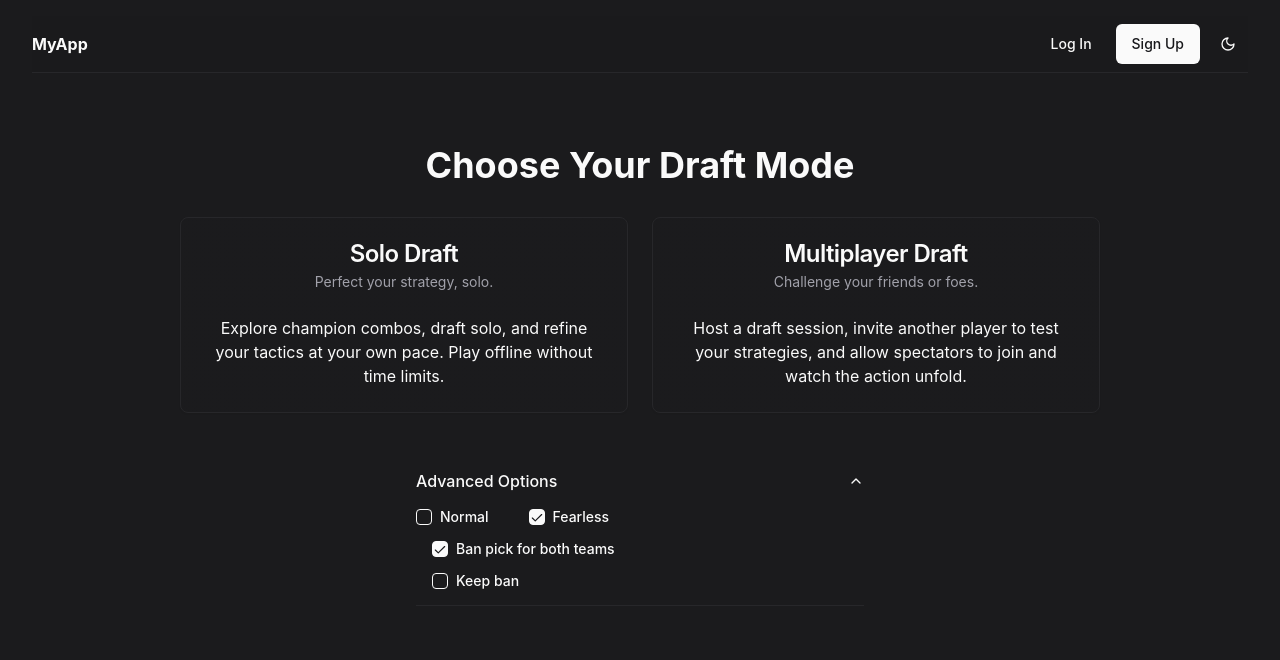
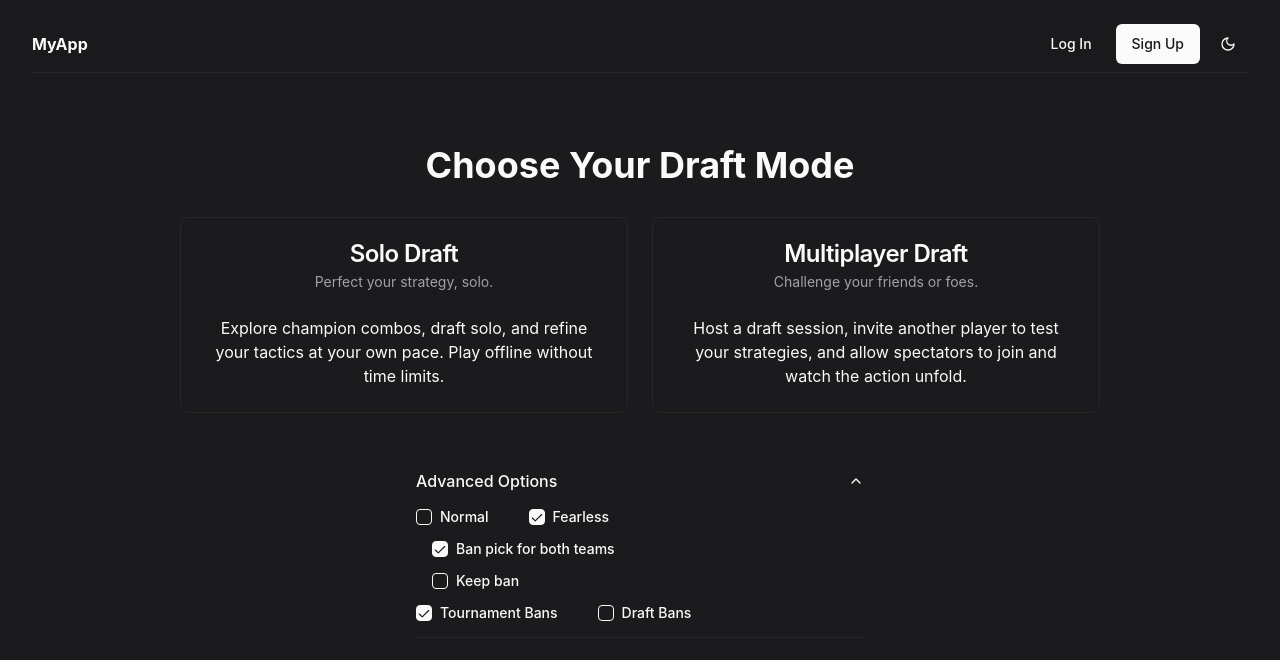
Before and after one commit to nDr3K/LolDraftSimulatorWebsite, a React (Vite) app: page / in a window 1280 px wide. Both pictures are taken after a click on the button "Advanced Options". Shown: the top 660 px of the page. Built offline with nearby package versions, Linux system fonts and the light colour scheme.

Commit message:
[ADD] tournament ban as an option in home

```diff
--- a/src/components/features/Draft/draft-ban.tsx
+++ b/src/components/features/Draft/draft-ban.tsx
@@ -6,8 +6,9 @@ export default function DraftBan({
 }: {bans: Array<string | null>, version: string}) {
   return(
     <div className='flex gap-2 m-4 mt-0'>
-      {bans.map(ban =>
+      {bans.map((ban, index) =>
         <img
+          key={index}
           className={classNames('w-14 h-14',
             {
               'object-cover': ban == null
--- a/src/components/features/Home/options-accordion.tsx
+++ b/src/components/features/Home/options-accordion.tsx
@@ -8,11 +8,13 @@ export default function OptionsAccordion({ onOptionsChange }: { onOptionsChange:
   const [isFearless, setIsFearless] = useState(true);
   const [banPick, setBanPick] = useState(true);
   const [keepBan, setKeepBan] = useState(false);
+  const [tournamentBan, setTournamentBan] = useState(true);
 
   const handleOptionChange = (option: keyof DraftOptions, value: boolean) => {
     let _isFearless = isFearless;
     let _banPick = banPick;
     let _keepBan = keepBan;
+    let _tournamentBan = tournamentBan;
 
     if (option === 'isFearless') {
       _isFearless = value;
@@ -28,13 +30,17 @@ export default function OptionsAccordion({ onOptionsChange }: { onOptionsChange:
       _banPick = value;
     } else if (option === 'keepBan') {
       setKeepBan(value);
-      _keepBan = value
+      _keepBan = value;
+    } else if (option === 'tournamentBan') {
+      setTournamentBan(value);
+      _tournamentBan = value;
     }
 
     onOptionsChange({
       isFearless: _isFearless,
       banPick: _banPick,
-      keepBan: _keepBan
+      keepBan: _keepBan,
+      tournamentBan: _tournamentBan
     });
   };
 
@@ -81,6 +87,24 @@ export default function OptionsAccordion({ onOptionsChange }: { onOptionsChange:
               </div>
             </div>
           )}
+          <div className="flex items-center space-x-10 mt-4">
+            <div className="flex items-center space-x-2">
+              <Checkbox
+                id="tournamentBan"
+                checked={tournamentBan}
+                onCheckedChange={(checked) => handleOptionChange('tournamentBan', checked as boolean)}
+              />
+              <Label htmlFor="tournamentBan">Tournament Bans</Label>
+            </div>
+            <div className="flex items-center space-x-2">
+              <Checkbox
+                id="draftBan"
+                checked={!tournamentBan}
+                onCheckedChange={(checked) => handleOptionChange('tournamentBan', !checked)}
+              />
+              <Label htmlFor="draftBan">Draft Bans</Label>
+            </div>
+          </div>
         </AccordionContent>
       </AccordionItem>
     </Accordion>
--- a/src/pages/Draft/Draft.tsx
+++ b/src/pages/Draft/Draft.tsx
@@ -11,7 +11,7 @@ import { useLocation } from 'react-router-dom';
 
 export default function Draft() {
   const location = useLocation();
-  const { mode, isFearless, banPick, keepBan } = location.state || {};
+  const { mode, isFearless, banPick, keepBan, tournamentBan } = location.state || {};
   const [version, setVersion] = useState('');
   const [champions, setChampions] = useState<Array<DraftChampion>>([]);
   const [isLoading, setIsLoading] = useState(true);
@@ -29,7 +29,7 @@ export default function Draft() {
   };
 
   console.log('Draft Mode:', mode);
-  console.log('Options:', { isFearless, banPick, keepBan });
+  console.log('Options:', { isFearless, banPick, keepBan, tournamentBan });
 
   useEffect(() => {
     const fetchChampions = async () => {
--- a/src/types/draft-options.tsx
+++ b/src/types/draft-options.tsx
@@ -2,4 +2,5 @@ export type DraftOptions = {
     isFearless: boolean;
     banPick: boolean;
     keepBan: boolean;
+    tournamentBan: boolean;
   };
```
Lines whose indentation alone changed are shown as unchanged.
